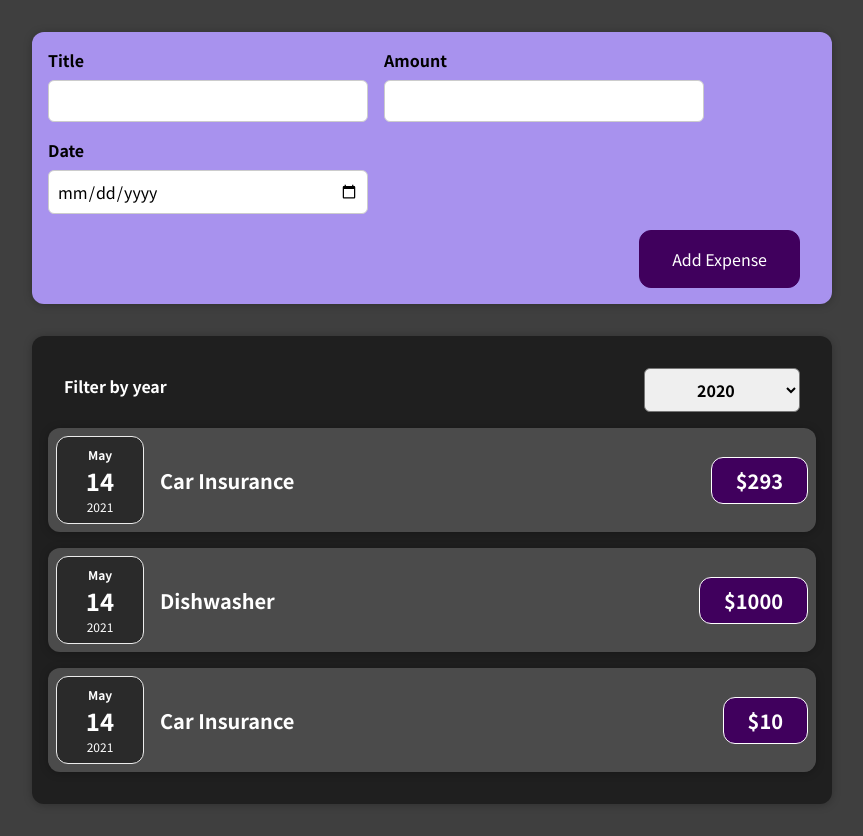
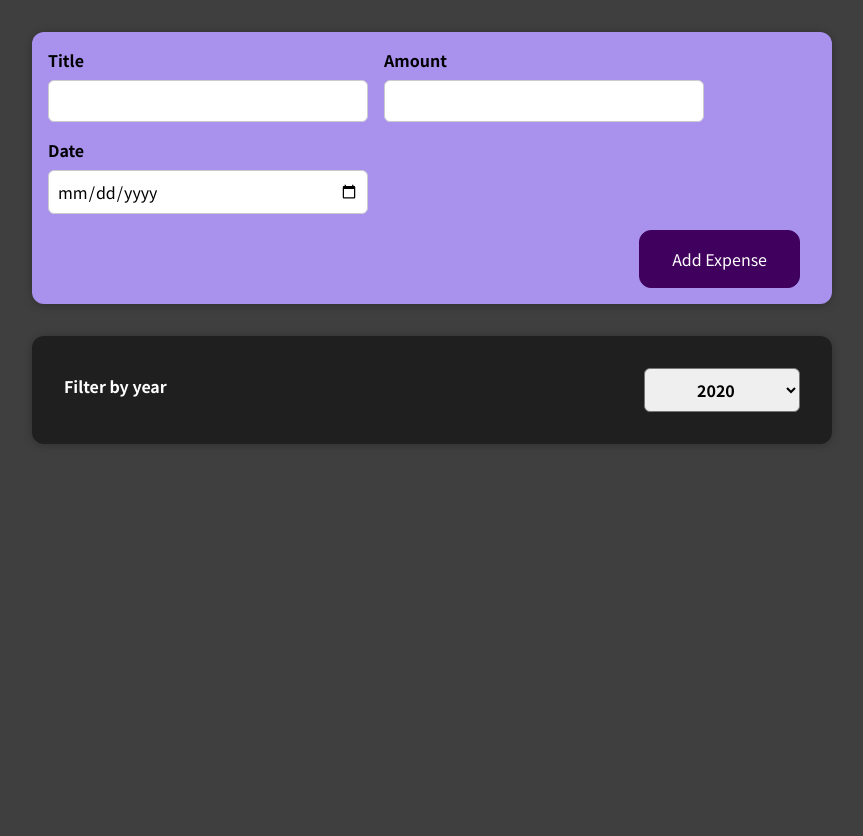
Before and after one commit to KVISDAOWNER/udemy-react, a React (Create React App) app in the folder 01-starting-setup/: page / in a window 1280 px wide. Shown: the whole page, without its empty margins (208-1071 px from the left). After the commit the page ends 800 px from the top, so only its background shows below. Built offline with nearby package versions, Linux system fonts and the light colour scheme.

Commit message:
filter now filters expenses

```diff
--- a/01-starting-setup/src/components/expenses/Expenses.js
+++ b/01-starting-setup/src/components/expenses/Expenses.js
@@ -7,18 +7,22 @@ import { useState } from 'react';
 function Expenses(props){
 	const [filterYear, setFilterYear] = useState('2020');
 
-
 	function filterChangedHandler(selectedYear){
 		setFilterYear(selectedYear);
-		console.log(selectedYear);
 	}
+
+	const filteredExpenses = props.expenses.filter((e) => {
+		return e.date.getFullYear().toString() === filterYear;
+	});
+
 
 	return (
 		<Card className='expenses'>
 			<ExpensesFilter selected={filterYear} onFilterChanged={filterChangedHandler}></ExpensesFilter>
 
-			{props.expenses.map((expense) => (
+			{filteredExpenses.map((expense) => (
 				<ExpenseItem
+					key={expense.id}
 					title={expense.title}
 					amount={expense.amount}
 					date={expense.date}
```
